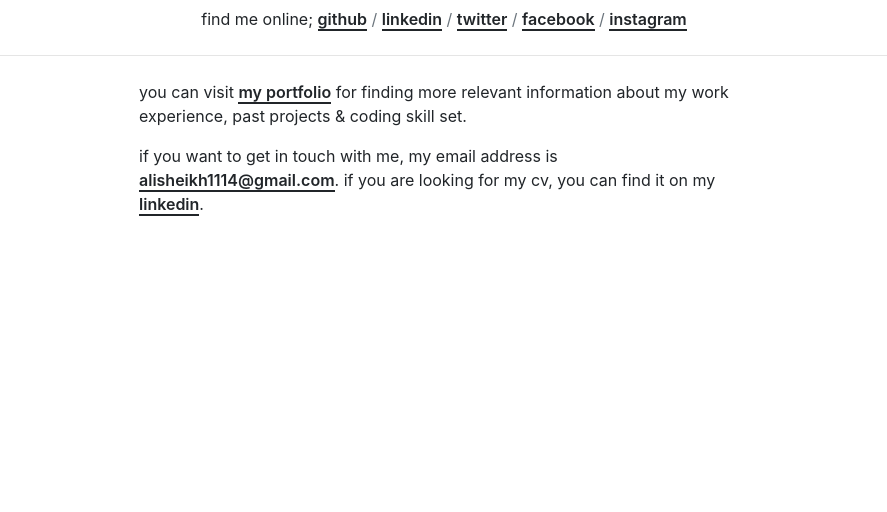
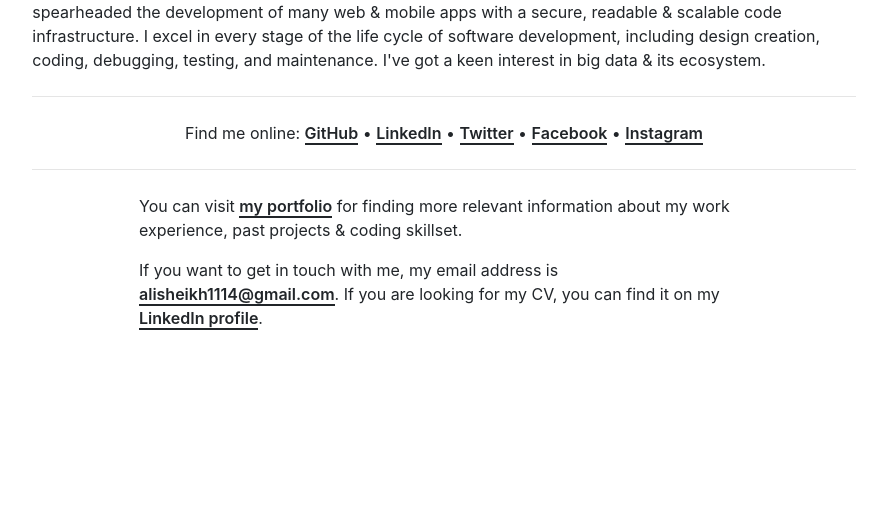
Before and after one commit to thetruefuss/thetruefuss.github.io, a plain HTML site: page index.html in a window 1280 px wide. Shown: the part 288-800 px from the top of the page, without its empty margins (196-1083 px from the left). Drawn offline with nearby package versions, Linux system fonts and the light colour scheme.

Commit message:
Updated.

```diff
--- a/index.html
+++ b/index.html
@@ -19,34 +19,38 @@
         <div class="row justify-content-center">
             <div class="col-md-8 col-sm-10">
                 <div class="text-center">
-                    <img src="portfolio/img/dp.jpg" class="mx-auto d-block" alt="Ali Saleh - Full Stack Web Developer"
-                        style="width: 150px; border-radius: 150px">
-                    <h1 class="display-4">hi there, my name is <strong>ali saleh</strong>.</h1>
-                    <p class="lead">i'm a full stack web developer.</p>
+                    <img src="portfolio/img/dp.jpg" class="mx-auto d-block mb-4"
+                        alt="Ali Saleh - Full Stack Web Developer" style="width: 150px; border-radius: 150px">
 
-                    find me online;
-                    <a href="https://github.com/thetruefuss">github</a> <span class="text-muted">/</span>
-                    <a href="https://www.linkedin.com/in/iamalisaleh">linkedin</a> <span class="text-muted">/</span>
-                    <a href="https://twitter.com/IAmAliSaleh">twitter</a> <span class="text-muted">/</span>
-                    <a href="https://www.facebook.com/IAmAliSaleh">facebook</a> <span class="text-muted">/</span>
-                    <a href="https://www.instagram.com/iamalisaleh">instagram</a>
+                    <h3>Hi 👋, I'm <strong>Ali Saleh</strong>.</h3>
+                    <p class="text-left">I'm an enthusiastic full-stack web developer with 5+ years of experience in
+                        application layers,
+                        presentation layers, and databases. I've developed modern web apps (SPAs & PWAs) using modern
+                        tech stacks. I've spearheaded the development of many web & mobile apps with a secure, readable
+                        & scalable code infrastructure. I excel in every stage of the life cycle of software
+                        development, including design creation, coding, debugging, testing, and maintenance. I've got a
+                        keen interest in big data & its ecosystem.</p>
 
+                    <hr class="my-4">
+                    Find me online:
+                    <a href="https://github.com/thetruefuss">GitHub</a> &bull;
+                    <a href="https://www.linkedin.com/in/iamalisaleh">LinkedIn</a> &bull;
+                    <a href="https://twitter.com/iamalisaleh">Twitter</a> &bull;
+                    <a href="https://www.facebook.com/iamalisaleh">Facebook</a> &bull;
+                    <a href="https://www.instagram.com/iamalisaleh">Instagram</a>
+                    <hr class="my-4">
                 </div>
             </div>
         </div>
-        <hr class="my-4">
+
         <div class="row justify-content-center">
             <div class="col-lg-6 col-md-8 col-sm-12">
-                <p>
-                    you can visit <a href="https://thetruefuss.github.io/portfolio">my portfolio</a>
-                    for finding more relevant information about my work experience, past projects & coding skill set.
-                </p>
-                <p>
-                    if you want to get in touch with me, my email address is <a
-                        href="mailto:alisheikh1114@gmail.com">alisheikh1114@gmail.com</a>.
-                    if you are looking for my cv, you can find it on my <a
-                        href="https://www.linkedin.com/in/iamalisaleh">linkedin</a>.
-                </p>
+                <p>You can visit <a href="https://thetruefuss.github.io/portfolio">my portfolio</a> for finding more
+                    relevant information about my work experience, past projects & coding skillset.</p>
+
+                <p>If you want to get in touch with me, my email address is <a
+                        href="mailto:alisheikh1114@gmail.com">alisheikh1114@gmail.com</a>. If you are looking for my CV,
+                    you can find it on my <a href="https://www.linkedin.com/in/iamalisaleh">LinkedIn profile</a>.</p>
             </div>
         </div>
     </div>
```
